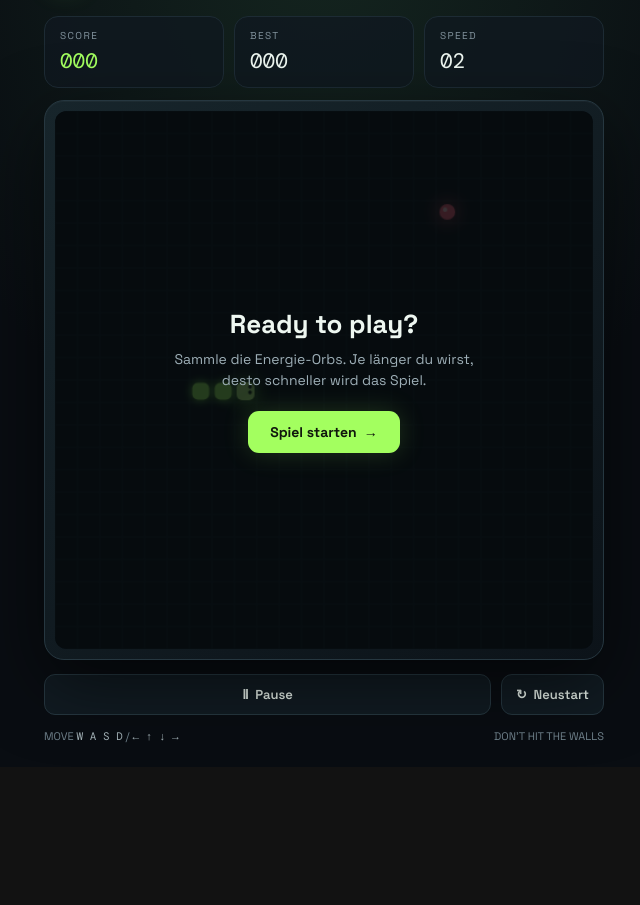
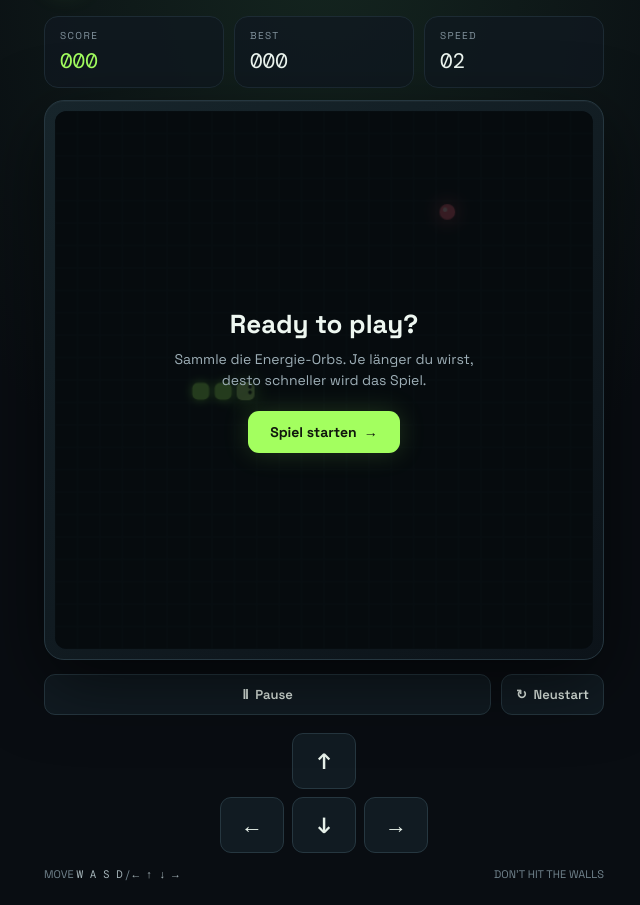
Before and after one commit to Pamo1705/Snake-game, a plain HTML site: page index.html in a window 1280 px wide. Shown: the part 74-979 px from the top of the page, without its empty margins (316-956 px from the left). Before the commit the page ends 841 px from the top, so only its background shows below. Drawn offline with nearby package versions, Linux system fonts and the light colour scheme.

Commit message:
Make large on-screen arrow keys always visible

```diff
--- a/index.html
+++ b/index.html
@@ -14,8 +14,8 @@
     .board-wrap{position:relative;padding:10px;background:linear-gradient(145deg,#17252b,#0c1319);border:1px solid #263740;border-radius:20px;box-shadow:0 24px 70px #0008, inset 0 1px #ffffff08}.board{display:block;width:100%;aspect-ratio:1;background:#080e13;border-radius:12px;touch-action:none}
     .overlay{position:absolute;inset:10px;display:grid;place-items:center;background:#050a0dcc;border-radius:12px;text-align:center;padding:24px}.overlay.hidden{display:none}.modal h2{font-size:26px;margin:0 0 8px}.modal p{color:#9eafb7;font-size:14px;margin:0 0 20px;line-height:1.5}.primary{background:var(--green);color:#10170d;border:0;border-radius:11px;padding:12px 22px;font:700 14px 'Space Grotesk';cursor:pointer;box-shadow:0 0 26px #a3ff5f2b}.primary:hover{filter:brightness(1.08);transform:translateY(-1px)}
     .controls{display:flex;gap:10px;margin-top:14px}.controls button,.dpad button{background:#111b22;color:#e6f0e9;border:1px solid #263740;border-radius:11px;padding:11px 14px;font:600 13px 'Space Grotesk';cursor:pointer}.controls button:hover,.dpad button:hover{border-color:#6a9b58;color:var(--green)}.controls .grow{flex:1}
-    .bottom{display:flex;justify-content:space-between;align-items:center;margin-top:14px;color:#71838d;font-size:11px}.keys{font-family:'DM Mono',monospace;color:#a5b4b9}.dpad{display:none;grid-template-columns:repeat(3,46px);grid-template-rows:repeat(2,42px);gap:5px;justify-content:center;margin:16px auto 0}.dpad button{padding:0;font-size:22px;min-width:46px;min-height:44px;touch-action:manipulation;user-select:none;-webkit-user-select:none}.dpad .up{grid-column:2}.dpad .left{grid-column:1;grid-row:2}.dpad .down{grid-column:2;grid-row:2}.dpad .right{grid-column:3;grid-row:2}
-    @media(max-width:520px){body{padding:12px}.shell{width:min(100%,560px)}header{margin-bottom:14px}.dpad{display:grid;grid-template-columns:repeat(3,58px);grid-template-rows:repeat(2,52px);gap:7px;margin:12px auto 0}.dpad button{font-size:24px;min-width:58px;min-height:52px;border-radius:13px}.controls button{min-height:46px}.bottom{font-size:10px}.pill{font-size:9px}}
+    .bottom{display:flex;justify-content:space-between;align-items:center;margin-top:14px;color:#71838d;font-size:11px}.keys{font-family:'DM Mono',monospace;color:#a5b4b9}.dpad{display:grid;grid-template-columns:repeat(3,64px);grid-template-rows:repeat(2,56px);gap:8px;justify-content:center;margin:18px auto 0}.dpad button{padding:0;font-size:22px;min-width:46px;min-height:44px;touch-action:manipulation;user-select:none;-webkit-user-select:none}.dpad .up{grid-column:2}.dpad .left{grid-column:1;grid-row:2}.dpad .down{grid-column:2;grid-row:2}.dpad .right{grid-column:3;grid-row:2}
+    @media(max-width:520px){body{padding:10px}.shell{width:min(100%,560px)}header{margin-bottom:14px}.dpad{grid-template-columns:repeat(3,68px);grid-template-rows:repeat(2,60px);gap:8px;margin:14px auto 0}.dpad button{font-size:28px;min-width:68px;min-height:60px;border-radius:15px}.controls button{min-height:48px}.bottom{font-size:10px}.pill{font-size:9px}}
   </style>
 </head>
 <body>
@@ -31,7 +31,7 @@
       <div class="overlay" id="overlay"><div class="modal"><h2 id="headline">Ready to play?</h2><p id="message">Sammle die Energie-Orbs. Je länger du wirst,<br> desto schneller wird das Spiel.</p><button class="primary" id="start">Spiel starten&nbsp; →</button></div></div>
     </div>
     <div class="controls"><button class="grow" id="pause">Ⅱ &nbsp;Pause</button><button id="restart">↻ &nbsp;Neustart</button></div>
-    <div class="dpad" aria-label="Touch-Steuerung"><button class="up" data-dir="up">↑</button><button class="left" data-dir="left">←</button><button class="down" data-dir="down">↓</button><button class="right" data-dir="right">→</button></div>
+    <div class="dpad" aria-label="On-screen arrow keys"><button class="up" type="button" data-dir="up" aria-label="Move up">↑</button><button class="left" type="button" data-dir="left" aria-label="Move left">←</button><button class="down" type="button" data-dir="down" aria-label="Move down">↓</button><button class="right" type="button" data-dir="right" aria-label="Move right">→</button></div>
     <div class="bottom"><span>MOVE <span class="keys">W A S D</span> / <span class="keys">← ↑ ↓ →</span></span><span>DON'T HIT THE WALLS</span></div>
   </main>
 <script>
```
